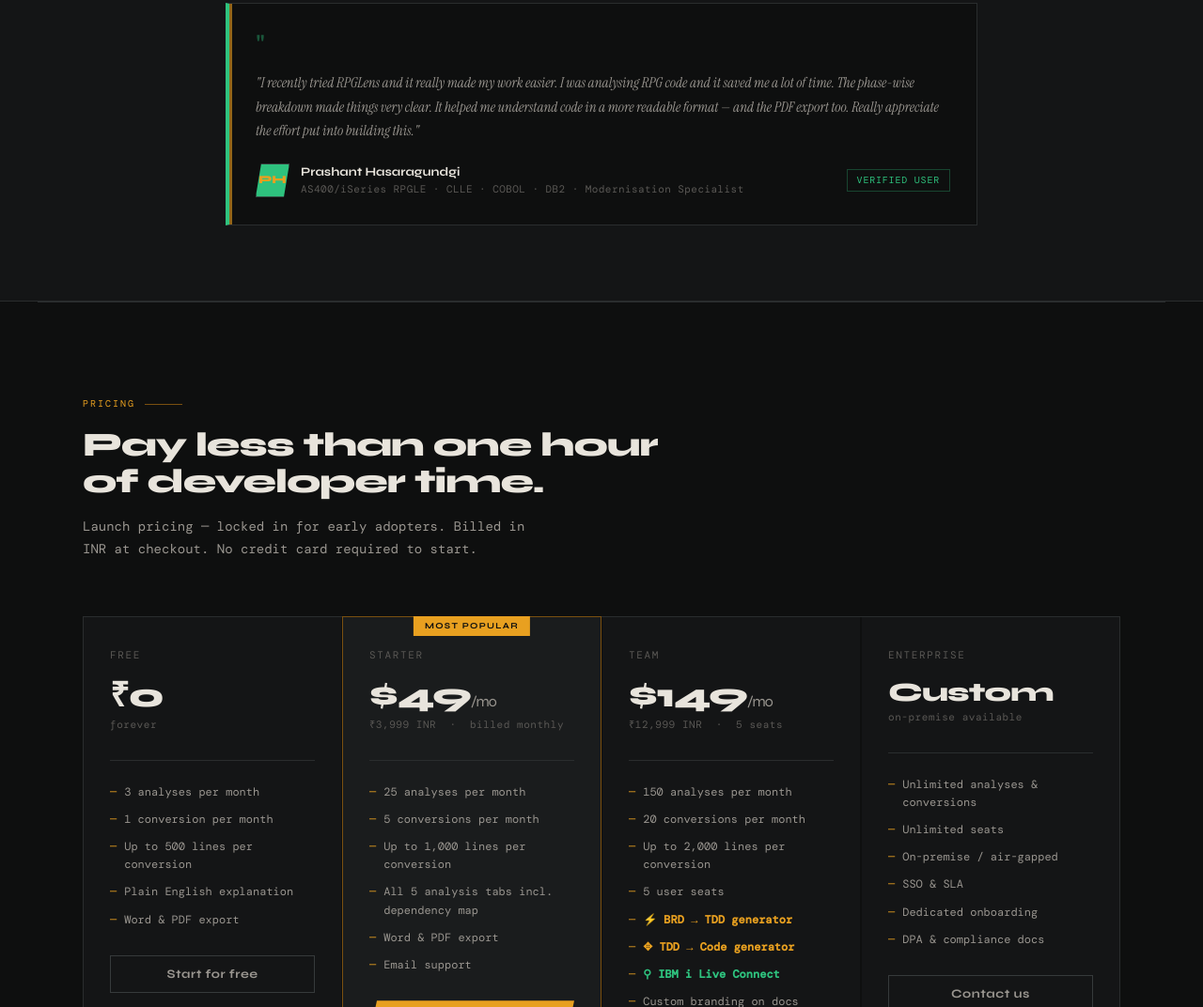
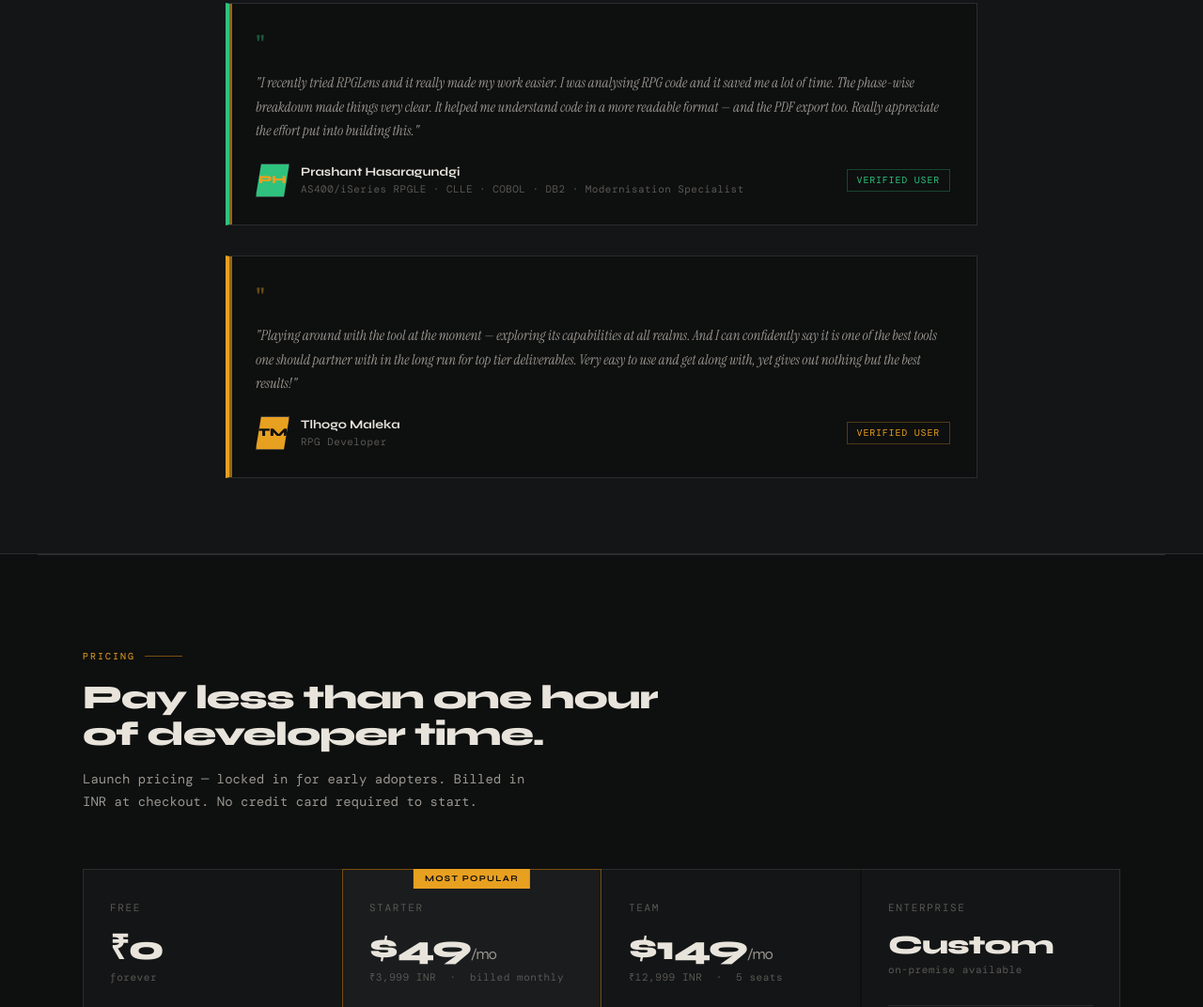
Before and after one commit to audithesecond-blip/rpglens, a website: page index.html in a window 1280 px wide. Shown: the part 6036-7108 px from the top of the page at 94% size. Drawn offline with nearby package versions, Linux system fonts and the light colour scheme; a web font is replaced by a local one.

Commit message:
Add files via upload

```diff
--- a/index.html
+++ b/index.html
@@ -1814,6 +1814,19 @@
         <div style="margin-left:auto;font-size:10px;color:var(--green);letter-spacing:0.08em;border:1px solid rgba(46,194,126,0.3);padding:3px 10px;flex-shrink:0">VERIFIED USER</div>
       </div>
     </div>
+
+    <div class="quote-card reveal" style="border-left:4px solid var(--amber);grid-column:1/-1">
+      <div style="font-size:32px;color:var(--amber);opacity:0.4;font-family:var(--display);line-height:1;margin-bottom:12px">"</div>
+      <div class="quote-text">"Playing around with the tool at the moment — exploring its capabilities at all realms. And I can confidently say it is one of the best tools one should partner with in the long run for top tier deliverables. Very easy to use and get along with, yet gives out nothing but the best results!"</div>
+      <div class="quote-author" style="margin-top:20px">
+        <div class="q-avatar" style="background:var(--amber);color:var(--bg)">TM</div>
+        <div>
+          <div class="q-name">Tlhogo Maleka</div>
+          <div class="q-role">RPG Developer</div>
+        </div>
+        <div style="margin-left:auto;font-size:10px;color:var(--amber);letter-spacing:0.08em;border:1px solid rgba(232,160,32,0.3);padding:3px 10px;flex-shrink:0">VERIFIED USER</div>
+      </div>
+    </div>
   </div>
 </div>
 
```
